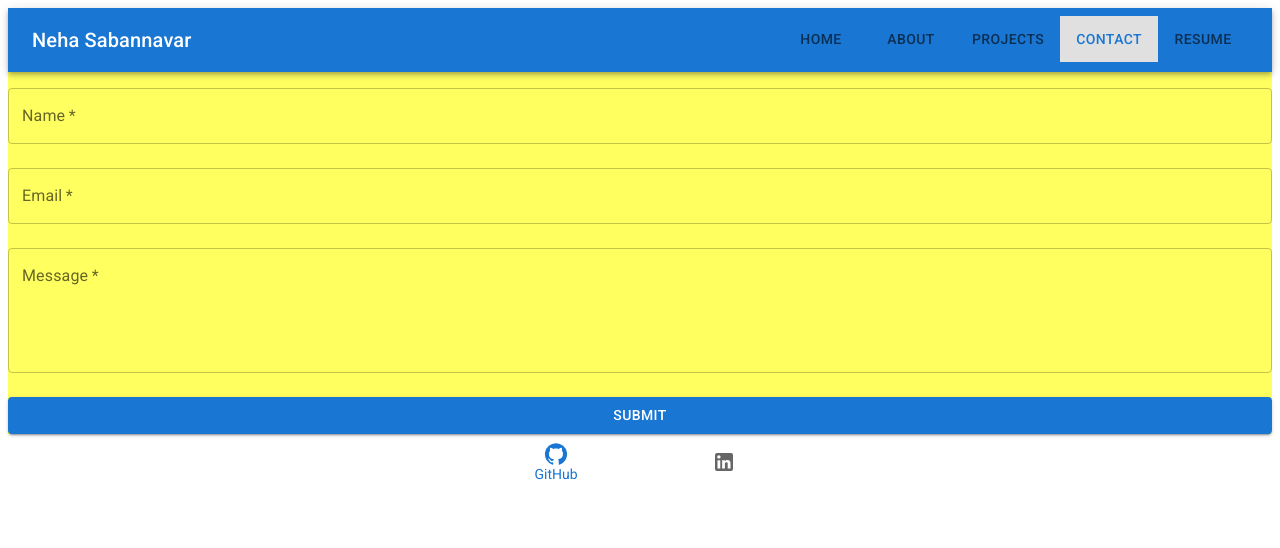
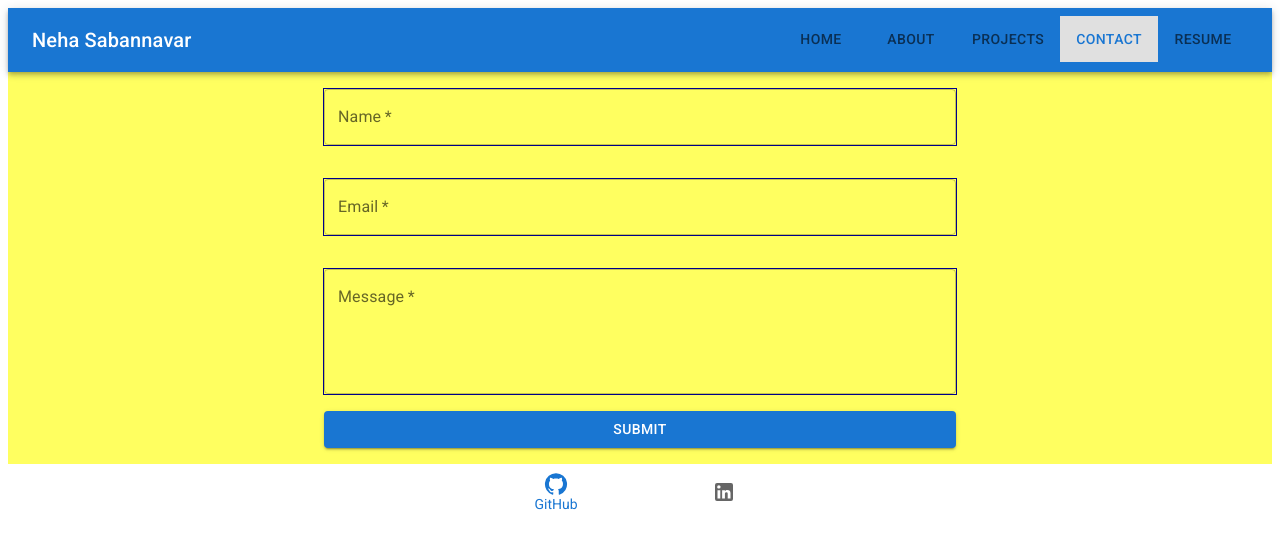
Before and after one commit to Nehaps29/portfolio, a React (Vite) app in the folder portfolio/: page /Contact in a window 1280 px wide. Shown: the top 548 px of the page. Built offline with nearby package versions, Linux system fonts and the light colour scheme.

Commit message:
added style and functionality to contact page

```diff
--- a/portfolio/src/pages/Contact.jsx
+++ b/portfolio/src/pages/Contact.jsx
@@ -62,7 +62,7 @@ export default function Contact() {
 
   return (
     <Layout>
-      <form onSubmit={handleSubmit} style={{ display: 'flex', flexDirection: 'column' }}>
+      <form onSubmit={handleSubmit} style={{ display: 'flex', flexDirection: 'column', alignItems: 'center' }}>
         <TextField
           label="Name"
           name="name"
@@ -75,6 +75,7 @@ export default function Contact() {
           required
           error={isNameRequired}
           helperText={isNameRequired ? 'This field is required' : ''}
+          sx={{ width: '50%', marginBottom: '16px', marginTop: '16px', border: '1px solid #00008B' }}
         />
         <TextField
           label="Email"
@@ -89,6 +90,7 @@ export default function Contact() {
           required
           error={isEmailRequired}
           helperText={isEmailRequired ? 'This field is required' : ''}
+          sx={{ width: '50%', marginBottom: '16px', border: '1px solid #00008B' }}
         />
         <TextField
           label="Message"
@@ -103,8 +105,9 @@ export default function Contact() {
           required
           error={isMessageRequired}
           helperText={isMessageRequired ? 'This field is required' : ''}
+          sx={{ width: '50%', marginBottom: '16px', border: '1px solid #00008B' }}
         />
-        <Button type="submit" variant="contained" color="primary" style={{ marginTop: '16px' }}>
+        <Button type="submit" variant="contained" color="primary" style={{ width: '50%', marginBottom: '16px' }}>
           Submit
         </Button>
 
```
Also changed, not shown: portfolio/src/pages/Projects.jsx (line endings or trailing spaces).
